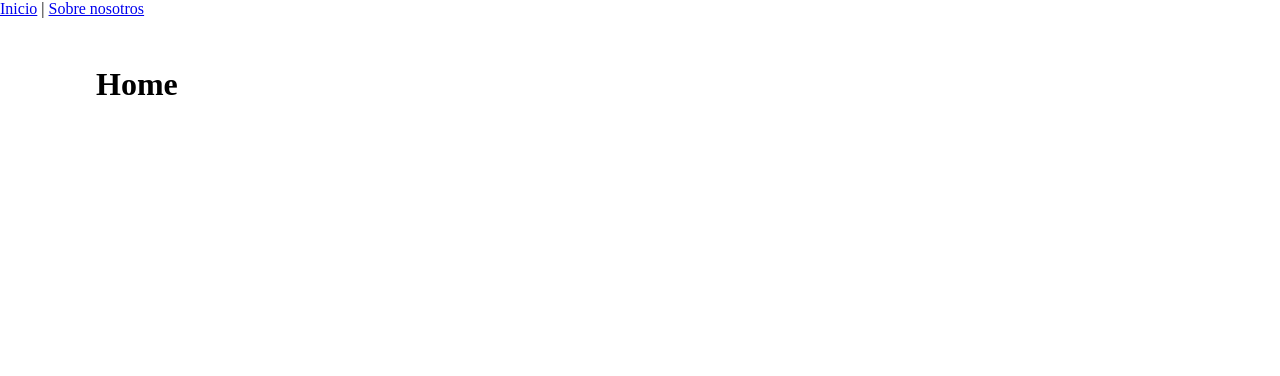
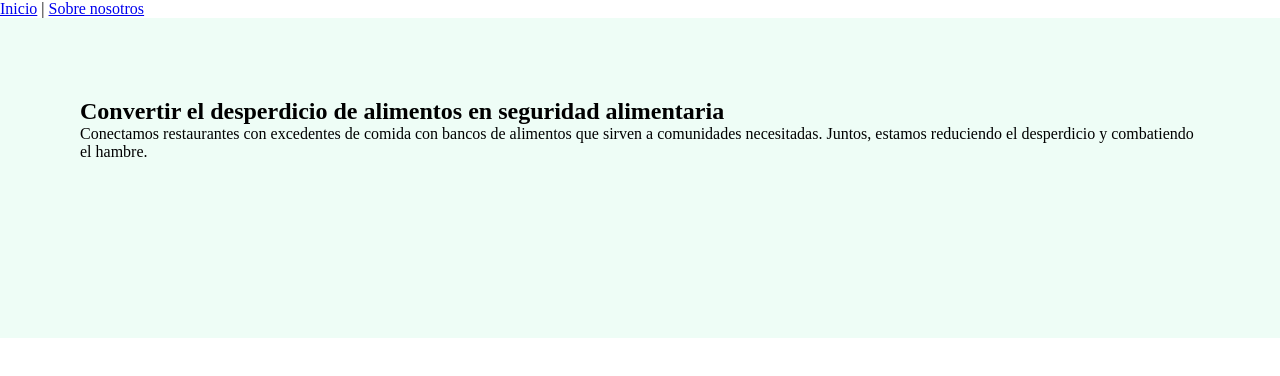
Before and after one commit to PabloEstebanMartin10/ZeroFoodWaste, a React (Vite) app in the folder Client/: page / in a window 1280 px wide. Shown: the top 376 px of the page. Built offline with nearby package versions, Linux system fonts and the light colour scheme.

Commit message:
feature/home: HomePage started, queries removed from rootLayout

```diff
--- a/Client/src/layouts/rootLayout.css
+++ b/Client/src/layouts/rootLayout.css
@@ -1,20 +1,3 @@
 .content-container {
-  /* max-width: 1200px; */
   height: 100vh;
-  margin-inline: 5rem;
-  margin-block: 2rem;
-  padding: 1rem;
 }
-
-@media (width < 900px) {
-  .content-container {
-    margin-inline: 3rem;
-  }
-}
-
-@media (width < 600px) {
-  .content-container {
-    /* width: 100%; */
-    margin-inline: 0;
-  }
-}
--- a/Client/src/pages/home/Home.tsx
+++ b/Client/src/pages/home/Home.tsx
@@ -4,7 +4,10 @@ import "./home.css"
 export const Home = () : ReactNode => {
   return (
     <>
-      <h1>Home</h1>
+      <section className="titleSection">
+        <h1 className="titleSection__title">Convertir el desperdicio de alimentos en seguridad alimentaria</h1>
+        <p className="titleSection__description">Conectamos restaurantes con excedentes de comida con bancos de alimentos que sirven a comunidades necesitadas. Juntos, estamos reduciendo el desperdicio y combatiendo el hambre.</p>
+      </section>
     </>
   )
 }
--- a/Client/src/pages/home/home.css
+++ b/Client/src/pages/home/home.css
@@ -0,0 +1,6 @@
+.titleSection {
+  background-color: #EEFDF6;
+  padding: 5rem;
+  min-height: 20rem;
+  margin: 0;
+}
```
